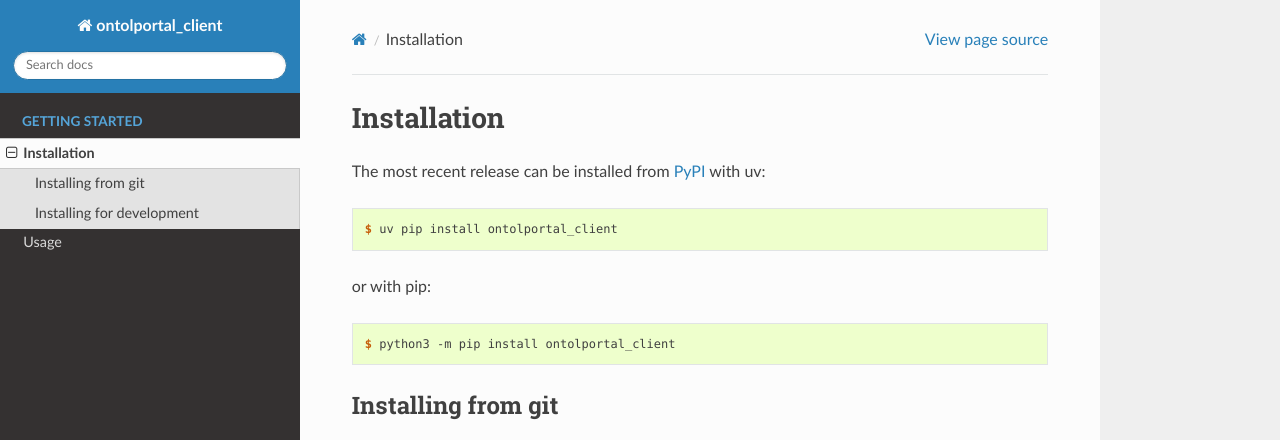
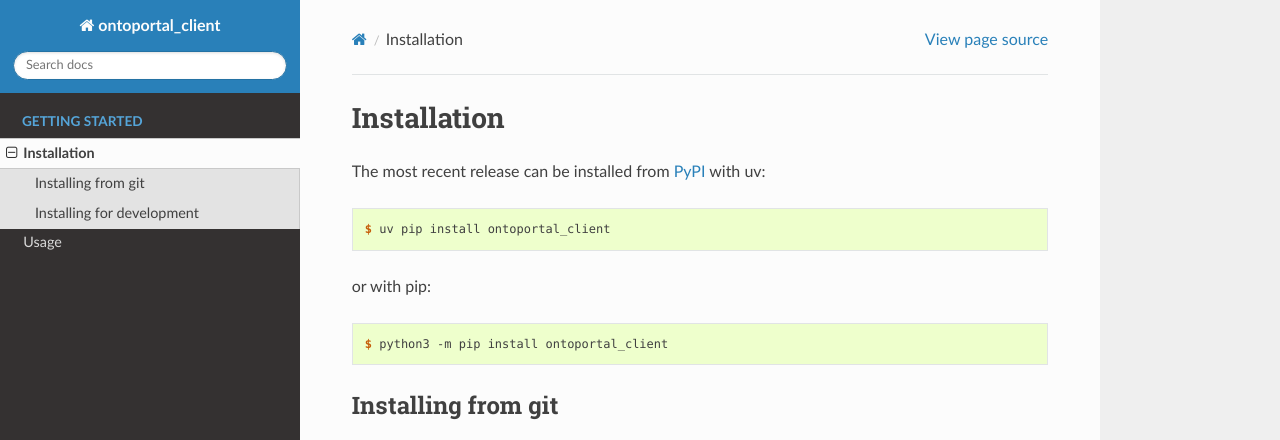
Before and after one commit to cthoyt/ontoportal-client, a Sphinx documentation site: the page built from docs/source/installation.rst, in a window 1280 px wide and 1159 px high. Shown: the top 440 px of the window. Built offline with Sphinx 7.4.7 and the Read the Docs theme 3.1.0, drawn with Linux system fonts in a browser that asks for light colours.

Commit message:
Fix typo

```diff
--- a/docs/source/conf.py
+++ b/docs/source/conf.py
@@ -19,7 +19,7 @@ sys.path.insert(0, os.path.abspath("../../src"))
 
 # -- Project information -----------------------------------------------------
 
-project = "ontolportal_client"
+project = "ontoportal_client"
 copyright = f"{date.today().year}, Charles Tapley Hoyt"
 author = "Charles Tapley Hoyt"
 
@@ -60,7 +60,7 @@ if os.environ.get("READTHEDOCS", "") == "True":
 add_module_names = False
 
 # A list of prefixes that are ignored when creating the module index. (new in Sphinx 0.6)
-modindex_common_prefix = ["ontolportal_client."]
+modindex_common_prefix = ["ontoportal_client."]
 
 # Add any Sphinx extension module names here, as strings. They can be
 # extensions coming with Sphinx (named 'sphinx.ext.*') or your custom
@@ -146,7 +146,7 @@ if os.path.exists("logo.png"):
 # -- Options for HTMLHelp output ---------------------------------------------
 
 # Output file base name for HTML help builder.
-htmlhelp_basename = "ontolportal_client_doc"
+htmlhelp_basename = "ontoportal_client_doc"
 
 # -- Options for LaTeX output ------------------------------------------------
 
@@ -174,7 +174,7 @@ htmlhelp_basename = "ontolportal_client_doc"
 # latex_documents = [
 #     (
 #         master_doc,
-#         'ontolportal_client.tex',
+#         'ontoportal_client.tex',
 #         'OntoPortal Client Documentation',
 #         author,
 #         'manual',
@@ -188,7 +188,7 @@ htmlhelp_basename = "ontolportal_client_doc"
 man_pages = [
     (
         master_doc,
-        "ontolportal_client",
+        "ontoportal_client",
         "OntoPortal Client Documentation",
         [author],
         1,
@@ -203,7 +203,7 @@ man_pages = [
 texinfo_documents = [
     (
         master_doc,
-        "ontolportal_client",
+        "ontoportal_client",
         "OntoPortal Client Documentation",
         author,
         "Charles Tapley Hoyt",
--- a/docs/source/installation.rst
+++ b/docs/source/installation.rst
@@ -3,17 +3,17 @@
 ##############
 
 The most recent release can be installed from `PyPI
-<https://pypi.org/project/ontolportal_client>`_ with uv:
+<https://pypi.org/project/ontoportal_client>`_ with uv:
 
 .. code-block:: console
 
-    $ uv pip install ontolportal_client
+    $ uv pip install ontoportal_client
 
 or with pip:
 
 .. code-block:: console
 
-    $ python3 -m pip install ontolportal_client
+    $ python3 -m pip install ontoportal_client
 
 *********************
  Installing from git
--- a/docs/source/usage.rst
+++ b/docs/source/usage.rst
@@ -2,5 +2,5 @@
  Usage
 #######
 
-.. automodule:: ontolportal_client.api
+.. automodule:: ontoportal_client.api
     :members:
```
Also changed, not shown: README.md (+11 -11 lines), docs/source/cli.rst (+4 -4 lines), pyproject.toml (+12 -12 lines), src/ontoportal_client/version.py (+5 -5 lines), 2 other files.
